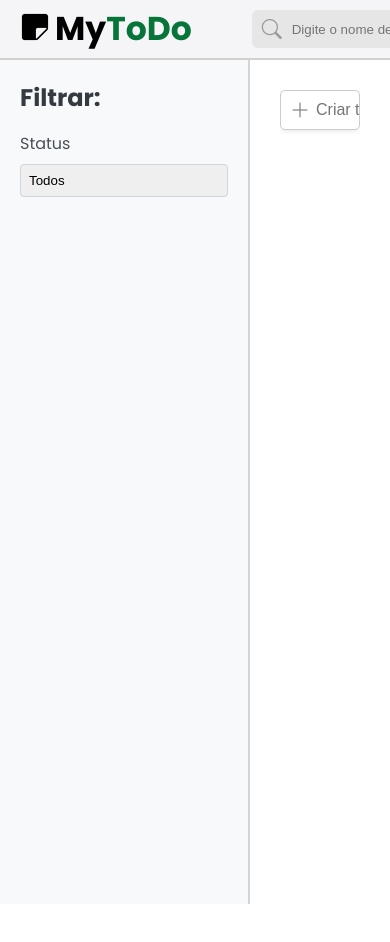
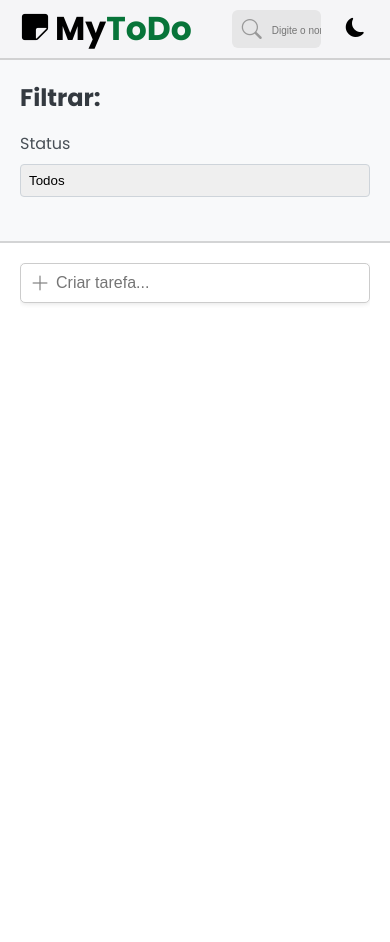
Before and after one commit to SilvaOrdep/mytodo-react-project, a React (Vite) app: page / in a window 390 px wide. Shown: the top 942 px of the page. Before the commit the page ends 904 px from the top, so only its background shows below. Built offline with nearby package versions, Linux system fonts and the light colour scheme.

Commit message:
ajuste do media query

```diff
--- a/src/App.css
+++ b/src/App.css
@@ -35,8 +35,33 @@ body.dark-mode {
 
 .todo-list {
   display: flex;
-  flex-direction: row;
+  /* flex-direction: row; */
   flex-wrap: wrap;
-  row-gap: 25px;
-  justify-content: space-around;
+  /* row-gap: 25px; */
+  justify-content:center;
+  gap: 20px;
 }
+
+
+
+/* Media Query */
+@media (max-width: 768px) {
+  .container {
+    flex-direction: column;
+  }
+
+  .maincontent {
+    margin-left: 0;
+    padding: 20px;
+  }
+
+  .todo-list {
+    flex-direction: column;
+    align-items: center;
+  }
+
+  .todo {
+    flex: 1 1 100%;
+    max-width: 100%;
+  }
+}
--- a/src/assets/components/Todo.css
+++ b/src/assets/components/Todo.css
@@ -109,3 +109,20 @@
 .dark-mode .todo button:hover {
   transform: scale(1.15);
 }
+
+/* Media Query */
+@media (max-width: 768px) {
+  .todo {
+    width: 100%;
+    padding: 20px;
+  }
+
+  .todo h2 {
+    font-size: 24px;
+  }
+
+  .category {
+    width: auto;
+    padding: 12px;
+  }
+}
--- a/src/assets/components/navbar/NavBar.css
+++ b/src/assets/components/navbar/NavBar.css
@@ -96,3 +96,19 @@
   padding: 5px;
   margin-right: 20px;
 }
+
+/* Media Query */
+
+@media (max-width: 768px) {
+  .search-container {
+    padding: 0 20px;
+  }
+
+  .input-wrapper input {
+    width: 100%;
+  }
+
+  .input-wrapper input::placeholder {
+    font-size: 10px;
+  }
+}
--- a/src/assets/components/notecreator/NoteCreator.css
+++ b/src/assets/components/notecreator/NoteCreator.css
@@ -40,3 +40,11 @@
   color: #fff;
   border: 1px solid #777;
 }
+
+/* Media Query */
+
+@media (max-width: 768px) {
+  .input-wrapper-note {
+    width: 100%;
+  }
+}
--- a/src/assets/components/sidebar/SideBar.css
+++ b/src/assets/components/sidebar/SideBar.css
@@ -53,3 +53,14 @@
   color: #fff;
   border: 1px solid #777;
 }
+
+/* Media Query */
+@media (max-width: 768px) {
+  .sidebar {
+    position: static;
+    width: 100%;
+    height: auto;
+    border-right: none;
+    border-bottom: 2px solid rgba(0,0,0,0.15);
+  }
+}
```
